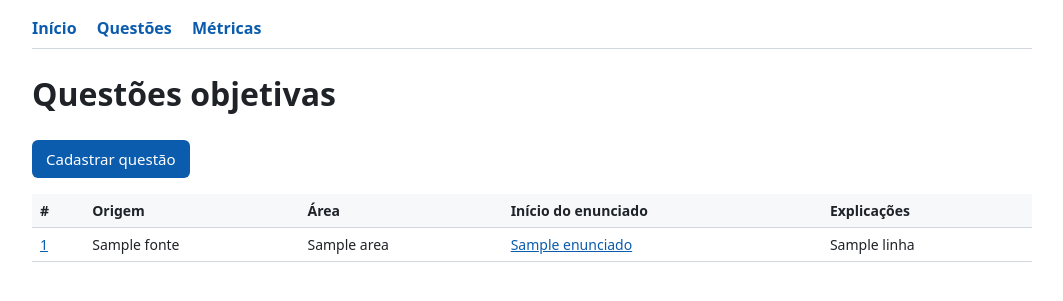
After one commit to vidalcmt/TCC-Prototipo, a FastAPI app: template app/templates/questoes_lista.html in a window 1280 px wide. The commit adds this page. Shown: the top 301 px of the page, without its empty margins (108-1171 px from the left). Run offline with FastAPI, Linux system fonts and the light colour scheme; the template is opened without the code that fills it: most values are stand-ins (such as "Sample title", 1, 10 or a date in 2020).

Commit message:
Páginas de questões objetivas (RF01)
Lista, cadastro manual com validação, detalhe com gabarito destacado,
botão para gerar a explicação e exibição do motivo quando a geração falha.

Co-Authored-By: Claude Opus 5.5 <noreply@anthropic.com>
Claude-Session: https://claude.ai/code/session_01W2sxSqc4ZdmAUWH2L8vsV2

```diff
--- a/app/main.py
+++ b/app/main.py
@@ -5,10 +5,12 @@ from fastapi.responses import HTMLResponse
 
 from app.config import config
 from app.metricas.router import router as router_metricas
+from app.questoes.router import router as router_questoes
 from app.templates_config import templates
 
 app = FastAPI(title="Protótipo TCC: correção com feedback elaborado")
 app.include_router(router_metricas)
+app.include_router(router_questoes)
 
 
 @app.get("/", response_class=HTMLResponse)
--- /dev/null
+++ b/app/questoes/router.py
@@ -0,0 +1,123 @@
+"""Páginas de questões objetivas: lista, cadastro (RF01), detalhe e explicação (RF02, RF03)."""
+
+from fastapi import APIRouter, Depends, HTTPException, Request
+from fastapi.responses import HTMLResponse, RedirectResponse
+from openai import OpenAI
+from sqlalchemy import func, select
+from sqlalchemy.orm import Session
+
+from app.correcao.contratos import CorrecaoObjetiva
+from app.correcao.objetiva import gerar_explicacao
+from app.database import obter_sessao
+from app.models import Alternativa, Correcao, MetricaRequisicao, Questao
+from app.templates_config import templates
+
+router = APIRouter(prefix="/questoes", tags=["questoes"])
+
+LETRAS = ["A", "B", "C", "D", "E"]
+
+
+def obter_cliente_llm() -> OpenAI | None:
+    """Cliente do modelo. None significa o cliente padrão; os testes trocam por um falso."""
+    return None
+
+
+def buscar_questao(sessao: Session, questao_id: int) -> Questao:
+    questao = sessao.get(Questao, questao_id)
+    if questao is None:
+        raise HTTPException(status_code=404, detail="Questão não encontrada")
+    return questao
+
+
+@router.get("", response_class=HTMLResponse)
+def listar(request: Request, sessao: Session = Depends(obter_sessao)):
+    total_explicacoes = (
+        select(Correcao.questao_id, func.count().label("n")).group_by(Correcao.questao_id).subquery()
+    )
+    linhas = sessao.execute(
+        select(Questao, func.coalesce(total_explicacoes.c.n, 0))
+        .outerjoin(total_explicacoes, total_explicacoes.c.questao_id == Questao.id)
+        .where(Questao.tipo == "objetiva")
+        .order_by(Questao.id)
+    ).all()
+    return templates.TemplateResponse(request, "questoes_lista.html", {"linhas": linhas})
+
+
+@router.get("/nova", response_class=HTMLResponse)
+def formulario(request: Request):
+    return templates.TemplateResponse(
+        request, "questao_nova.html", {"letras": LETRAS, "dados": {}, "erros": []}
+    )
+
+
+@router.post("", response_class=HTMLResponse)
+async def cadastrar(request: Request, sessao: Session = Depends(obter_sessao)):
+    formulario = await request.form()
+    dados = {chave: str(valor).strip() for chave, valor in formulario.items()}
+
+    erros = []
+    if not dados.get("enunciado"):
+        erros.append("Preencha o enunciado.")
+    faltando = [l for l in LETRAS if not dados.get(f"alternativa_{l}")]
+    if faltando:
+        erros.append(f"Preencha as alternativas: {', '.join(faltando)}.")
+    if dados.get("correta") not in LETRAS:
+        erros.append("Indique qual alternativa é a correta.")
+    if erros:
+        return templates.TemplateResponse(
+            request, "questao_nova.html",
+            {"letras": LETRAS, "dados": dados, "erros": erros}, status_code=400,
+        )
+
+    ano = dados.get("ano")
+    questao = Questao(
+        tipo="objetiva",
+        enunciado=dados["enunciado"],
+        area=dados.get("area") or None,
+        fonte=dados.get("fonte") or "Cadastro manual",
+        ano=int(ano) if ano and ano.isdigit() else None,
+        alternativas=[
+            Alternativa(letra=l, texto=dados[f"alternativa_{l}"], correta=l == dados["correta"])
+            for l in LETRAS
+        ],
+    )
+    sessao.add(questao)
+    sessao.commit()
+    return RedirectResponse(f"/questoes/{questao.id}", status_code=303)
+
+
+@router.get("/{questao_id}", response_class=HTMLResponse)
+def detalhe(request: Request, questao_id: int, falha: int | None = None,
+            sessao: Session = Depends(obter_sessao)):
+    questao = buscar_questao(sessao, questao_id)
+    correcoes = sessao.scalars(
+        select(Correcao).where(Correcao.questao_id == questao.id).order_by(Correcao.id.desc())
+    ).all()
+
+    explicacao, metrica = None, None
+    if correcoes:
+        explicacao = CorrecaoObjetiva.model_validate_json(correcoes[0].feedback_json)
+        metrica = sessao.scalars(
+            select(MetricaRequisicao).where(MetricaRequisicao.correcao_id == correcoes[0].id)
+        ).first()
+
+    return templates.TemplateResponse(request, "questao_detalhe.html", {
+        "questao": questao,
+        "explicacao": explicacao,
+        "por_letra": {e.letra: e for e in explicacao.explicacoes} if explicacao else {},
+        "metrica": metrica,
+        "total_explicacoes": len(correcoes),
+        "falha": sessao.get(MetricaRequisicao, falha) if falha else None,
+    })
+
+
+@router.post("/{questao_id}/explicar")
+def explicar(questao_id: int, sessao: Session = Depends(obter_sessao),
+             cliente: OpenAI | None = Depends(obter_cliente_llm)):
+    questao = buscar_questao(sessao, questao_id)
+    resultado = gerar_explicacao(sessao, questao, cliente=cliente)
+    if resultado.sucesso:
+        return RedirectResponse(f"/questoes/{questao_id}", status_code=303)
+    return RedirectResponse(
+        f"/questoes/{questao_id}?falha={resultado.metrica.id}", status_code=303
+    )
--- a/app/templates/base.html
+++ b/app/templates/base.html
@@ -5,18 +5,36 @@
   <meta name="viewport" content="width=device-width, initial-scale=1">
   <title>{% block titulo %}Protótipo TCC{% endblock %}</title>
   <style>
-    body { font-family: system-ui, sans-serif; max-width: 1100px; margin: 0 auto; padding: 16px; color: #1f2328; }
-    nav a { margin-right: 16px; }
+    :root { --texto: #1f2328; --discreto: #59636e; --borda: #d0d7de; --fundo-claro: #f6f8fa;
+            --destaque: #1a7f37; --destaque-fundo: #e6f4ea; --erro: #b42318; --erro-fundo: #fdecea; --acao: #0b5cad; }
+    body { font-family: system-ui, sans-serif; max-width: 1000px; margin: 0 auto; padding: 16px; color: var(--texto); line-height: 1.5; }
+    nav { border-bottom: 1px solid var(--borda); padding-bottom: 8px; margin-bottom: 16px; }
+    nav a { margin-right: 16px; color: var(--acao); text-decoration: none; font-weight: 600; }
+    a { color: var(--acao); }
     table { border-collapse: collapse; width: 100%; font-size: 14px; }
-    th, td { border-bottom: 1px solid #d0d7de; padding: 6px 8px; text-align: left; vertical-align: top; }
-    th { background: #f6f8fa; }
-    .falha { color: #b42318; }
-    .discreto { color: #59636e; }
+    th, td { border-bottom: 1px solid var(--borda); padding: 6px 8px; text-align: left; vertical-align: top; }
+    th { background: var(--fundo-claro); }
+    .falha { color: var(--erro); }
+    .discreto { color: var(--discreto); font-size: 14px; }
+    .aviso-erro { background: var(--erro-fundo); border: 1px solid var(--erro); padding: 8px 12px; border-radius: 6px; margin: 12px 0; }
+    .enunciado { white-space: pre-wrap; background: var(--fundo-claro); padding: 12px; border-radius: 6px; }
+    .alternativa { border: 1px solid var(--borda); border-radius: 6px; padding: 10px 12px; margin: 8px 0; }
+    .alternativa.correta { border-color: var(--destaque); background: var(--destaque-fundo); }
+    .selo { display: inline-block; font-size: 12px; font-weight: 600; padding: 1px 8px; border-radius: 10px; background: var(--destaque); color: #fff; margin-left: 6px; }
+    .conceito { font-size: 13px; color: var(--discreto); }
+    .explicacao { margin-top: 6px; }
+    button, .botao { background: var(--acao); color: #fff; border: 0; border-radius: 6px; padding: 8px 14px; font-size: 15px; cursor: pointer; text-decoration: none; display: inline-block; }
+    button:disabled { opacity: 0.6; cursor: wait; }
+    label { font-weight: 600; display: block; margin-top: 12px; }
+    input[type=text], textarea { width: 100%; box-sizing: border-box; padding: 6px 8px; font: inherit; border: 1px solid var(--borda); border-radius: 6px; }
+    .linha-alternativa { display: flex; gap: 8px; align-items: center; margin-top: 6px; }
+    .linha-alternativa input[type=text] { flex: 1; }
   </style>
 </head>
 <body>
   <nav>
     <a href="/">Início</a>
+    <a href="/questoes">Questões</a>
     <a href="/metricas">Métricas</a>
   </nav>
   <main>{% block conteudo %}{% endblock %}</main>
--- /dev/null
+++ b/app/templates/questoes_lista.html
@@ -0,0 +1,24 @@
+{% extends "base.html" %}
+{% block titulo %}Questões{% endblock %}
+{% block conteudo %}
+<h1>Questões objetivas</h1>
+<p><a class="botao" href="/questoes/nova">Cadastrar questão</a></p>
+{% if not linhas %}
+<p class="discreto">Nenhuma questão cadastrada. Importe do ENEM com
+<code>python -m scripts.importar_enem --ano 2023 --area ciencias-humanas --importar</code>
+ou cadastre uma à mão.</p>
+{% else %}
+<table>
+  <tr><th>#</th><th>Origem</th><th>Área</th><th>Início do enunciado</th><th>Explicações</th></tr>
+  {% for questao, n in linhas %}
+  <tr>
+    <td><a href="/questoes/{{ questao.id }}">{{ questao.id }}</a></td>
+    <td>{{ questao.fonte or "" }}</td>
+    <td>{{ questao.area or "" }}</td>
+    <td><a href="/questoes/{{ questao.id }}">{{ questao.enunciado[:110] }}{% if questao.enunciado|length > 110 %}…{% endif %}</a></td>
+    <td>{{ n }}</td>
+  </tr>
+  {% endfor %}
+</table>
+{% endif %}
+{% endblock %}
```
Also changed, not shown: app/templates/index.html (+5 -2 lines), app/templates/questao_detalhe.html (added, +48 -0 lines), app/templates/questao_nova.html (added, +32 -0 lines).
